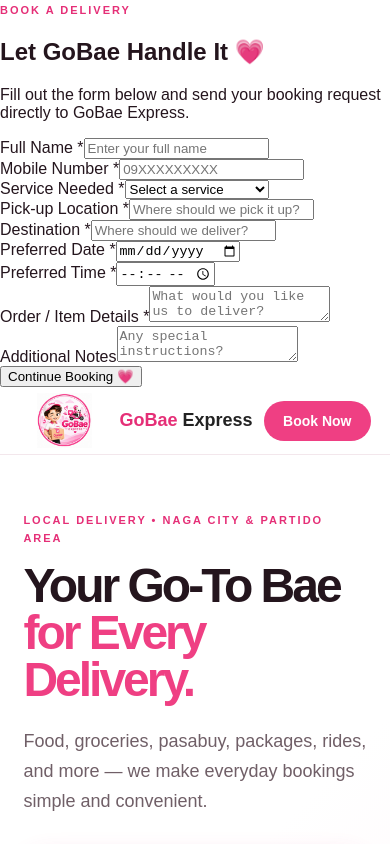
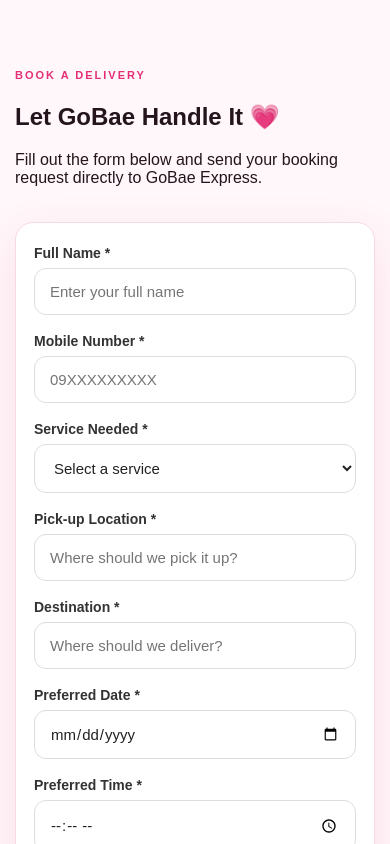
Before and after one commit to Gobaeexpress-jpg/GoBae-Express, a Next.js app: page / in a window 390 px wide. Shown: the top 844 px of the page. Built offline with nearby package versions, Linux system fonts and the light colour scheme.

Commit message:
Add styles for booking form and success messages

```diff
--- a/app/globals.css
+++ b/app/globals.css
@@ -6,3 +6,170 @@
   border-radius: 0;
   display: block;
 }
+/* =========================
+   BOOKING FORM
+========================= */
+
+.booking-section {
+  padding: 90px 20px;
+  background: #fff7fa;
+}
+
+.booking-card {
+  width: 100%;
+  max-width: 850px;
+  margin: 35px auto 0;
+  background: #ffffff;
+  padding: 35px;
+  border-radius: 24px;
+  box-shadow: 0 15px 45px rgba(229, 47, 119, 0.12);
+  border: 1px solid #f7d9e5;
+}
+
+.booking-form {
+  display: flex;
+  flex-direction: column;
+  gap: 18px;
+}
+
+.form-row {
+  display: grid;
+  grid-template-columns: 1fr 1fr;
+  gap: 18px;
+}
+
+.form-group {
+  display: flex;
+  flex-direction: column;
+  gap: 7px;
+}
+
+.form-group label {
+  font-weight: 700;
+  font-size: 14px;
+  color: #333333;
+}
+
+.form-group input,
+.form-group select,
+.form-group textarea {
+  width: 100%;
+  padding: 14px 15px;
+  border: 1px solid #dddddd;
+  border-radius: 12px;
+  background: #ffffff;
+  color: #222222;
+  font-size: 15px;
+  font-family: inherit;
+  outline: none;
+  transition: 0.2s ease;
+}
+
+.form-group input:focus,
+.form-group select:focus,
+.form-group textarea:focus {
+  border-color: #ef3f83;
+  box-shadow: 0 0 0 3px rgba(239, 63, 131, 0.1);
+}
+
+.form-group textarea {
+  min-height: 100px;
+  resize: vertical;
+}
+
+.booking-submit {
+  width: 100%;
+  border: none;
+  border-radius: 14px;
+  padding: 16px 20px;
+  background: #ef3f83;
+  color: white;
+  font-size: 16px;
+  font-weight: 800;
+  cursor: pointer;
+  margin-top: 5px;
+  transition: 0.2s ease;
+}
+
+.booking-submit:hover {
+  transform: translateY(-2px);
+  box-shadow: 0 10px 25px rgba(239, 63, 131, 0.25);
+}
+
+.booking-success {
+  text-align: center;
+  padding: 25px 10px;
+}
+
+.success-icon {
+  width: 65px;
+  height: 65px;
+  margin: 0 auto 18px;
+  border-radius: 50%;
+  display: grid;
+  place-items: center;
+  background: #ef3f83;
+  color: white;
+  font-size: 30px;
+  font-weight: 900;
+}
+
+.booking-success h3 {
+  margin: 0 0 10px;
+  font-size: 25px;
+  color: #222222;
+}
+
+.booking-success p {
+  max-width: 550px;
+  margin: 0 auto 25px;
+  color: #666666;
+  line-height: 1.6;
+}
+
+.messenger-button {
+  display: inline-block;
+  padding: 15px 24px;
+  border-radius: 12px;
+  background: #ef3f83;
+  color: white;
+  font-weight: 800;
+  text-decoration: none;
+  transition: 0.2s ease;
+}
+
+.messenger-button:hover {
+  transform: translateY(-2px);
+  box-shadow: 0 10px 25px rgba(239, 63, 131, 0.25);
+}
+
+.edit-booking {
+  display: block;
+  margin: 15px auto 0;
+  background: transparent;
+  border: none;
+  color: #ef3f83;
+  font-weight: 700;
+  cursor: pointer;
+}
+
+/* Mobile */
+@media (max-width: 700px) {
+  .booking-section {
+    padding: 65px 15px;
+  }
+
+  .booking-card {
+    padding: 22px 18px;
+    border-radius: 18px;
+  }
+
+  .form-row {
+    grid-template-columns: 1fr;
+    gap: 18px;
+  }
+
+  .booking-success h3 {
+    font-size: 22px;
+  }
+}
```
